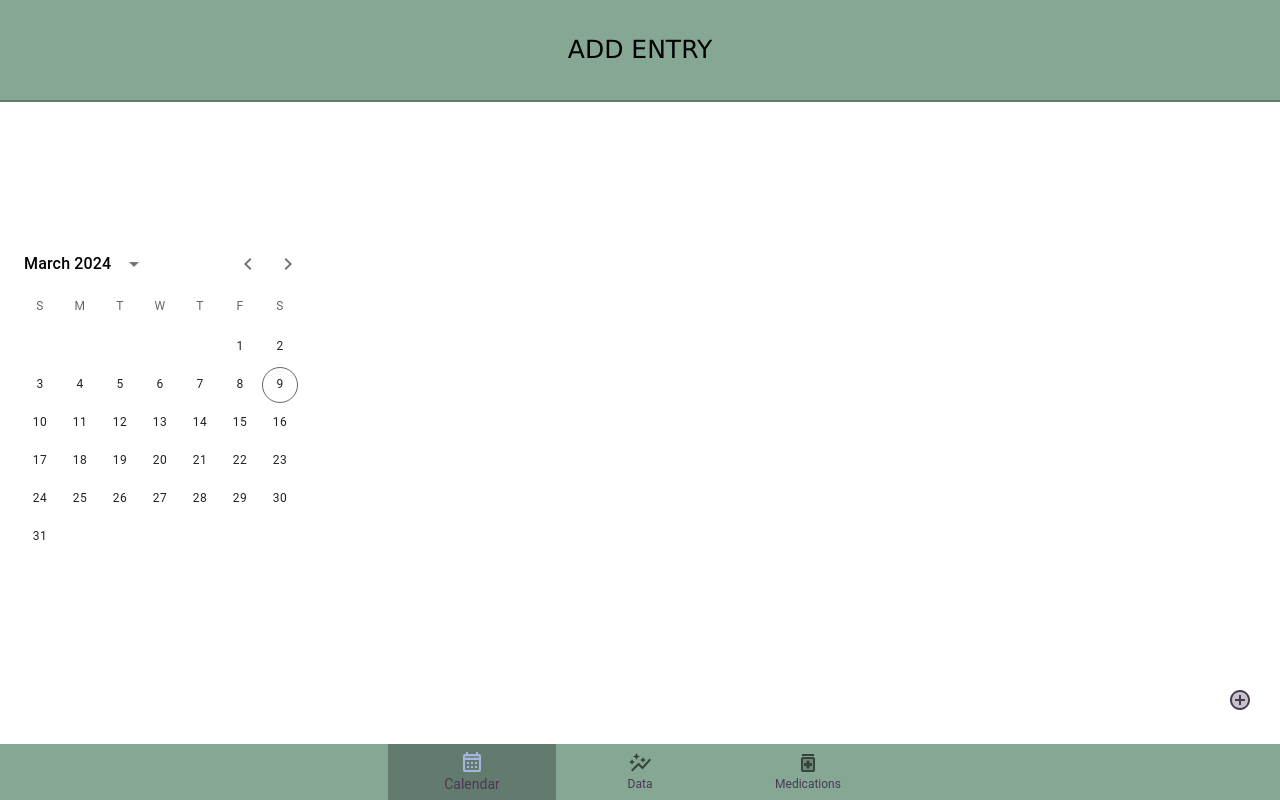
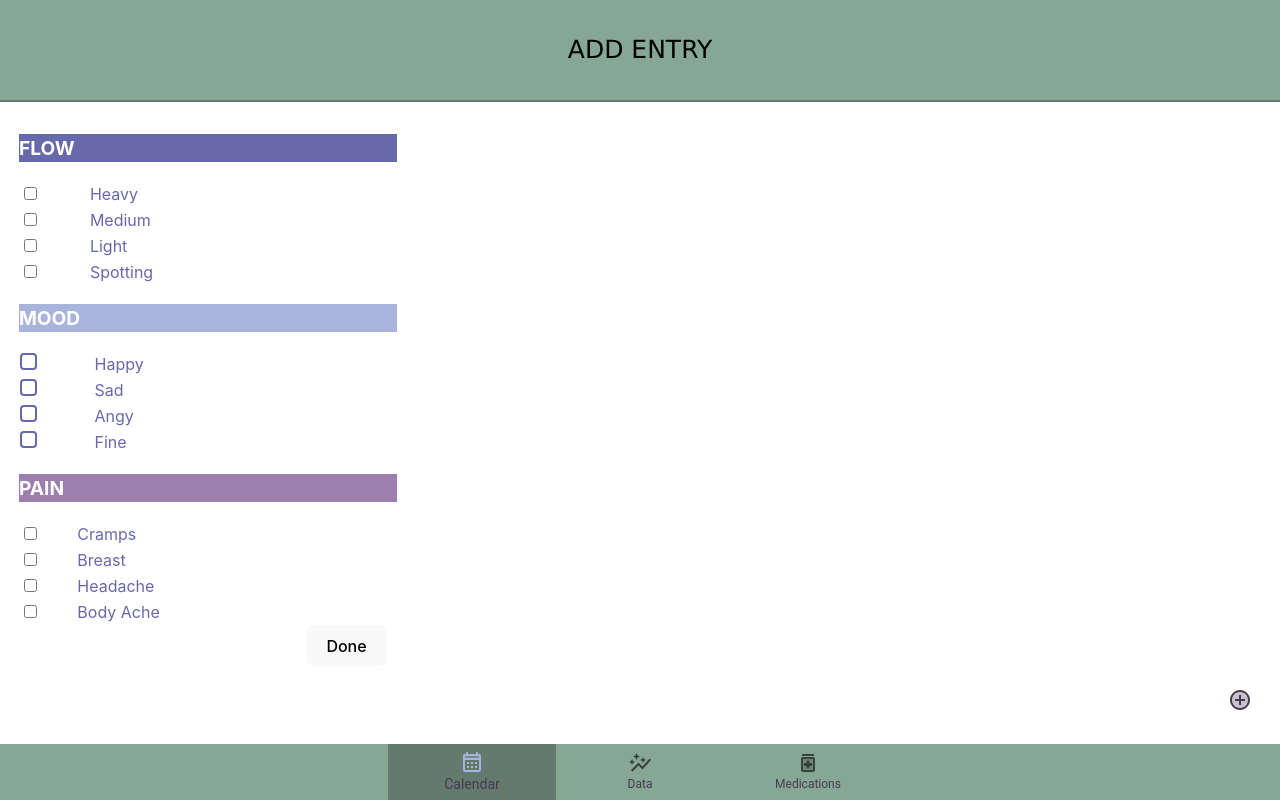
Before and after one commit to em-il-yn/InFlow, a React (Vite) app: page /addentry in a window 1280 px wide. Built offline with nearby package versions, Linux system fonts and the light colour scheme.

Commit message:
Add Entry Page Updated

```diff
--- a/src/pages/AddEntryPage.jsx
+++ b/src/pages/AddEntryPage.jsx
@@ -1,12 +1,180 @@
-import React from "react";
-import DateCalendarValue from "../components/DateCalendarValue";
+import React, { useState } from "react";
+import styles from "../DataPage.module.css"
 
 
 const AddEntryPage = () => {
+  const [flow, setFlow] = useState("");
+  const [intensity, setIntensity] = useState("");
+  const [selectedOptions, setSelectedOptions] = useState([]);
+
+  const handleFlowChange = (event) => {
+    setFlow(event.target.value);
+  };
+
+  const handleIntensityChange = (event) => {
+    setIntensity(event.target.value);
+  };
+
+  const handleOptionChange = (option) => {
+    setSelectedOptions((prevSelectedOptions) => {
+      if (prevSelectedOptions.includes(option)) {
+        return prevSelectedOptions.filter((selectedOption) => selectedOption !== option);
+      } else {
+        return [...prevSelectedOptions, option];
+      }
+    });
+  };
+
+  const handleDoneClick = () => {
+    const data = { selectedOptions };
+    console.log(JSON.stringify(data));
+    // You can save the JSON object or send it to a server here
+  };
+
+  const checkboxes = [
+    { id: 1, category: "Flow", option: 'Heavy', selected: selectedOptions.includes('Heavy') },
+    { id: 2, category: "Flow", option: 'Medium', selected: selectedOptions.includes('Medium') },
+    { id: 3, category: "Flow", option: 'Light', selected: selectedOptions.includes('Light') },
+    { id: 4, category: "Flow", option: 'Spotting', selected: selectedOptions.includes('Spotting') },
+    { id: 5, category: "Mood", option: 'Happy', selected: selectedOptions.includes('Happy') },
+    { id: 6, category: "Mood", option: 'Sad', selected: selectedOptions.includes('Sad') },
+    { id: 7, category: "Mood", option: 'Angry', selected: selectedOptions.includes('Angry') },
+    { id: 8, category: "Mood", option: 'Fine', selected: selectedOptions.includes('Fine') },
+    { id: 9, category: "Pain", option: 'Cramps', selected: selectedOptions.includes('Cramps') },
+    { id: 10, category: "Pain", option: 'Breast', selected: selectedOptions.includes('Breast') },
+    { id: 11, category: "Pain", option: 'Headache', selected: selectedOptions.includes('Headache') },
+    { id: 12, category: "Pain", option: 'Body Ache', selected: selectedOptions.includes('Body Ache') },
+  ];
+
+  const tableFlow = [
+    { option: 'Heavy' },
+    { option: 'Medium' },
+    { option: 'Light' },
+    { option: 'Spotting' },
+  ];
+
+  const tableMood = [
+    { option: 'Happy' },
+    {  option: 'Sad' },
+    {  option: 'Angy' },
+    {  option: 'Fine' },
+
+  ];
+
+  const tablePain = [
+    { option: 'Cramps' },
+    {  option: 'Breast' },
+    {  option: 'Headache' },
+    {  option: 'Body Ache' },
+
+  ];
+
   return (
-    <div>
-        <DateCalendarValue />
-    </div>
+      <div style={{color: "#6868AC", display: "flex", flexDirection: "column", justifyContent: "space-between"}}>
+        {/* Flow 1 */}
+        <div style={{
+          fontSize: "1.2em",
+          fontWeight: "bold",
+          backgroundColor: "#6868AC",
+          color: "white",
+          width: "10cm",
+          height: "0.75cm",
+          marginBottom: "0.5cm",
+          marginLeft: "0.5cm"
+        }}>FLOW
+        </div>
+        {/* Table 1 */}
+        <table style={{width: "70%", marginRight: "50px", borderCollapse: "collapse", marginLeft: "0.5cm"}}>
+          <tbody>
+          {tableFlow.map(({id, option}) => (
+              <tr key={id}>
+                <td>
+                  <input
+                      type="checkbox"
+                      value={option}
+                      checked={selectedOptions.includes(option)}
+                      onChange={() => handleOptionChange(option)}
+                  />
+                </td>
+                <td>{option}</td>
+              </tr>
+          ))}
+          </tbody>
+        </table>
+
+        {/* Flow 1 */}
+        <div style={{
+          fontSize: "1.2em",
+          fontWeight: "bold",
+          backgroundColor: "#A9B4DD",
+          color: "white",
+          width: "10cm",
+          height: "0.75cm",
+          marginTop: "0.5cm",
+          marginBottom: "0.5cm",
+          marginLeft: "0.5cm"
+        }}>MOOD
+        </div>
+        {/* Table 2 */}
+        <table style={{width: "70%", marginRight: "50px", borderCollapse: "collapse", marginLeft: "0.5cm"}}>
+          <tbody>
+          {tableMood.map(({id, option}, index) => (
+              <tr key={id}>
+                <td>
+                  <input
+                      type="checkbox"
+                      value={option}
+                      checked={selectedOptions.includes(option)}
+                      onChange={() => handleOptionChange(option)}
+                      id={`checkbox-mood-${index}`}
+                      className={styles.checkbox}
+                  />
+                  <label htmlFor={`checkbox-mood-${index}`} className={styles.label}></label>
+                </td>
+                <td>{option}</td>
+              </tr>
+          ))}
+          </tbody>
+        </table>
+
+        {/* Flow 1 */}
+        <div style={{
+          fontSize: "1.2em",
+          fontWeight: "bold",
+          backgroundColor: "#9C7EAF",
+          color: "white",
+          width: "10cm",
+          height: "0.75cm",
+          marginTop: "0.5cm",
+          marginBottom: "0.5cm",
+          marginLeft: "0.5cm",
+
+        }}>PAIN
+        </div>
+        {/* Table 1 */}
+        <table style={{width: "70%", marginRight: "50px", borderCollapse: "collapse", marginLeft: "0.5cm"}}>
+          <tbody>
+          {tablePain.map(({id, option}) => (
+              <tr key={id}>
+                <td>
+                  <input
+                      type="checkbox"
+                      value={option}
+                      checked={selectedOptions.includes(option)}
+                      onChange={() => handleOptionChange(option)}
+                  />
+                </td>
+                <td>{option}</td>
+              </tr>
+          ))}
+          </tbody>
+        </table>
+
+        <div style={{display: "flex", justifyContent: "flex-end", marginRight: "10px"}}>
+          <button onClick={handleDoneClick}>Done</button>
+        </div>
+      </div>
+
   );
 };
 
```
